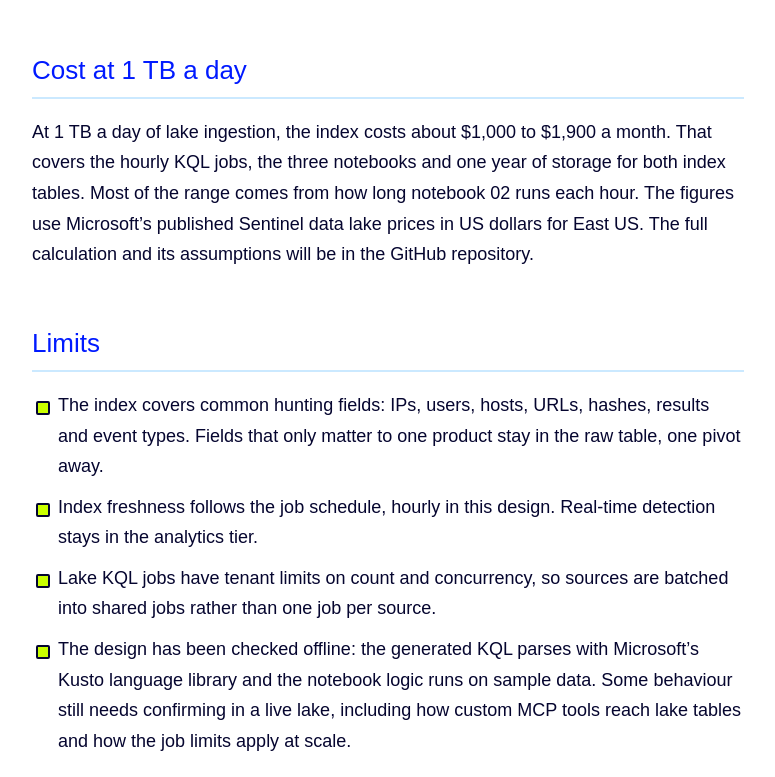
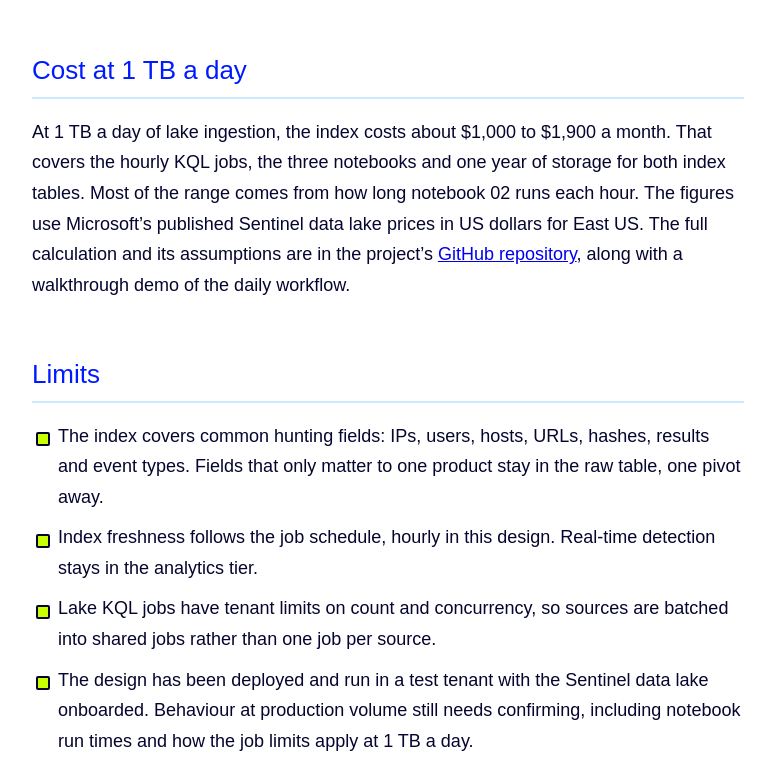
Before and after one commit to broglock/sentinel-data-lake-normalization, a plain HTML site: page blog/hunting-across-hundreds-of-log-sources.html in a window 1280 px wide. Shown: the part 6739-7516 px from the top of the page, without its empty margins (252-1027 px from the left). Drawn offline with Linux system fonts and the light colour scheme.

Commit message:
Blog: link the repository and walkthrough demo; WordPress builder hero and repo link
Co-Authored-By: Claude Opus 5.5 <noreply@anthropic.com>
Claude-Session: https://claude.ai/code/session_01S3778xArCDxNTEPLfGjFxJ

```diff
--- a/blog/hunting-across-hundreds-of-log-sources.html
+++ b/blog/hunting-across-hundreds-of-log-sources.html
@@ -169,13 +169,13 @@ td:nth-child(2){min-width:170px}
 </figcaption>
 </figure>
 <h2 id="cost-at-1-tb-a-day">Cost at 1 TB a day</h2>
-<p>At 1 TB a day of lake ingestion, the index costs about $1,000 to $1,900 a month. That covers the hourly KQL jobs, the three notebooks and one year of storage for both index tables. Most of the range comes from how long notebook 02 runs each hour. The figures use Microsoft’s published Sentinel data lake prices in US dollars for East US. The full calculation and its assumptions will be in the GitHub repository.</p>
+<p>At 1 TB a day of lake ingestion, the index costs about $1,000 to $1,900 a month. That covers the hourly KQL jobs, the three notebooks and one year of storage for both index tables. Most of the range comes from how long notebook 02 runs each hour. The figures use Microsoft’s published Sentinel data lake prices in US dollars for East US. The full calculation and its assumptions are in the project’s <a href="https://github.com/broglock/sentinel-data-lake-normalization">GitHub repository</a>, along with a walkthrough demo of the daily workflow.</p>
 <h2 id="limits">Limits</h2>
 <ul>
 <li>The index covers common hunting fields: IPs, users, hosts, URLs, hashes, results and event types. Fields that only matter to one product stay in the raw table, one pivot away.</li>
 <li>Index freshness follows the job schedule, hourly in this design. Real-time detection stays in the analytics tier.</li>
 <li>Lake KQL jobs have tenant limits on count and concurrency, so sources are batched into shared jobs rather than one job per source.</li>
-<li>The design has been checked offline: the generated KQL parses with Microsoft’s Kusto language library and the notebook logic runs on sample data. Some behaviour still needs confirming in a live lake, including how custom MCP tools reach lake tables and how the job limits apply at scale.</li>
+<li>The design has been deployed and run in a test tenant with the Sentinel data lake onboarded. Behaviour at production volume still needs confirming, including notebook run times and how the job limits apply at 1 TB a day.</li>
 </ul>
 <p>The point of the design is that the cost of normalization is paid once per source, not once per hunt, and that an AI agent gets one consistent set of field names across every log source in the lake.</p>
 
```
Also changed, not shown: blog/hunting-across-hundreds-of-log-sources.md (+1 -1 lines), 1 other file.
